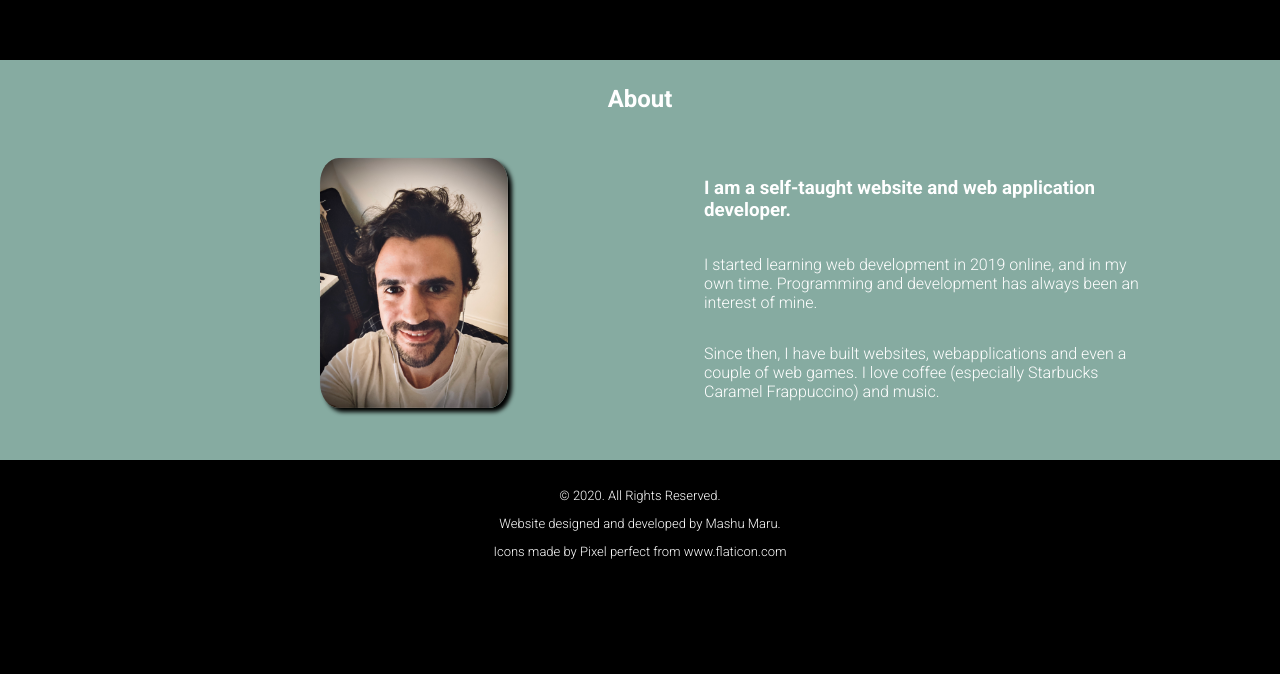
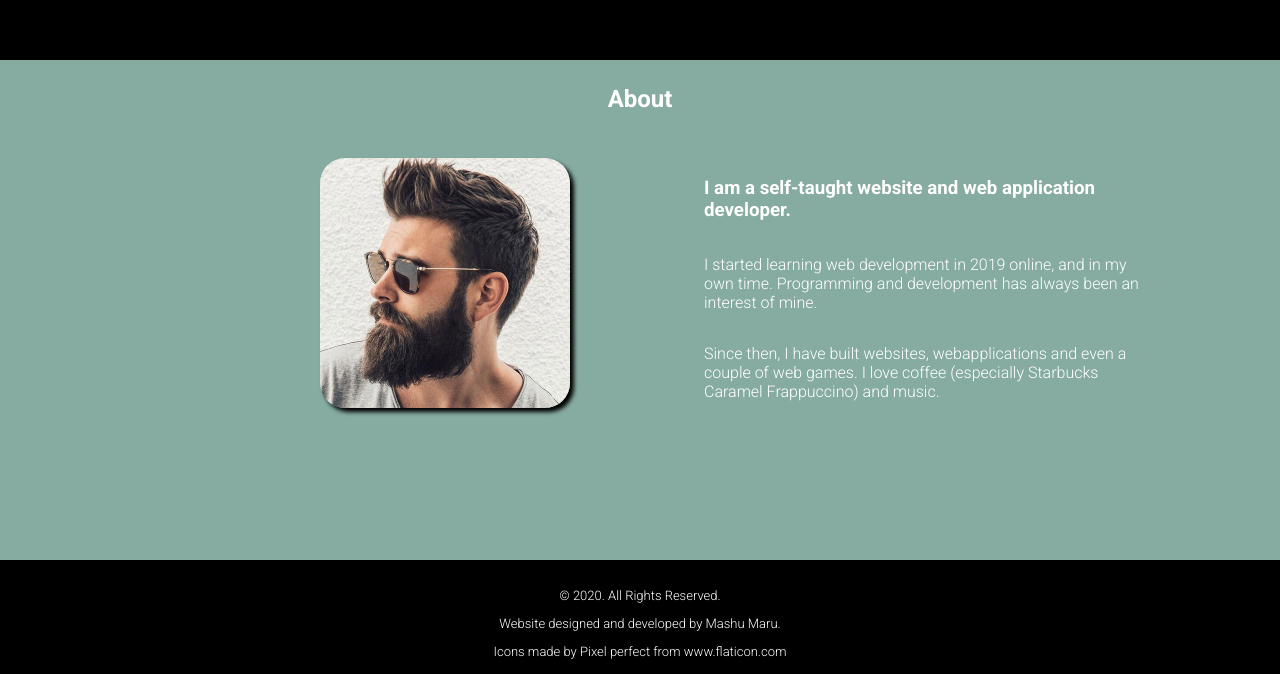
Before and after one commit to MashuMaru/personal-site, a React (Create React App) app: page / in a window 1280 px wide. Shown: the part 1272-1946 px from the top of the page. Before the commit the page ends 1846 px from the top, so only its background shows below. Built offline with nearby package versions, Linux system fonts and the light colour scheme.

Commit message:
css amendment

```diff
--- a/public/styles.css
+++ b/public/styles.css
@@ -2,7 +2,7 @@ body {
     font-family: 'Roboto', sans-serif;
     margin: 0;
     background-color: black;
-    height: 100%;
+    /* height: 100%; */
     /* width: 100%; */
     /* padding: 0; */
 }
@@ -20,7 +20,7 @@ header {
     padding: 20% 0 20% 0;
     margin-left: 5%;
     margin-right: 5%;
-    height: 100%;
+    /* height: 100%; */
     height: 100vh;
     /* min-height: -webkit-fill-available; */
     background-size: cover;
@@ -29,16 +29,17 @@ header {
 
 .about-section {
     background-color: #86aba1;
-    position: relative;
+    /* position: absolute; */
     color: white;
-    min-height: 400px;
+    height: 100%;
+    height: 500px;
     max-height: 600px;
     /* background-size: cover; */
 }
 
-#about {
+/* #about {
     height: 100%;
-}
+} */
 
 .about-title {
     text-align: center;
--- a/src/Components/About.js
+++ b/src/Components/About.js
@@ -1,5 +1,5 @@
 import React from 'react';
-import Mashumaru from '../mashumaru.jpg'
+import Mashumaru from '../mashumaru-1.jpg'
 
 function About() {
     return <section id="about">
```
Also changed, not shown: src/mashumaru-1.jpg (added), 1 other file (tests, documents, lock files or other folders).
